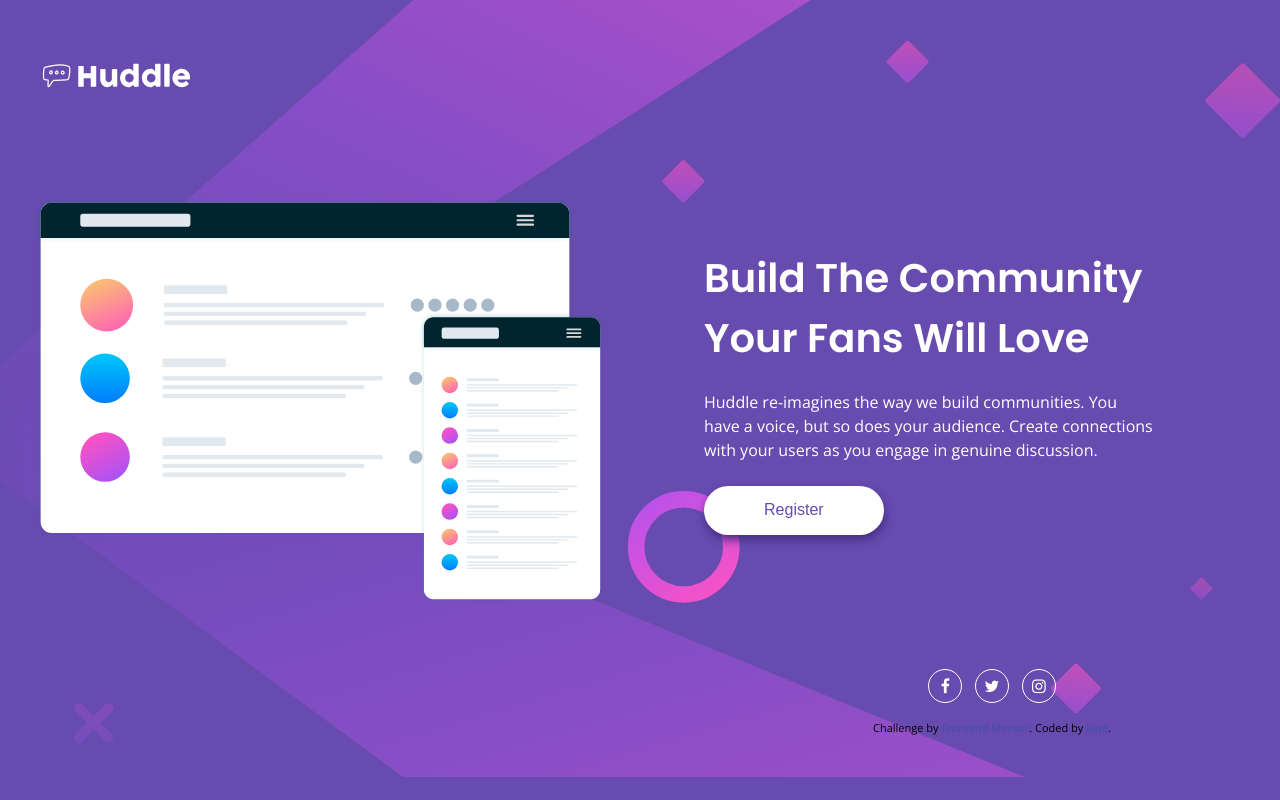
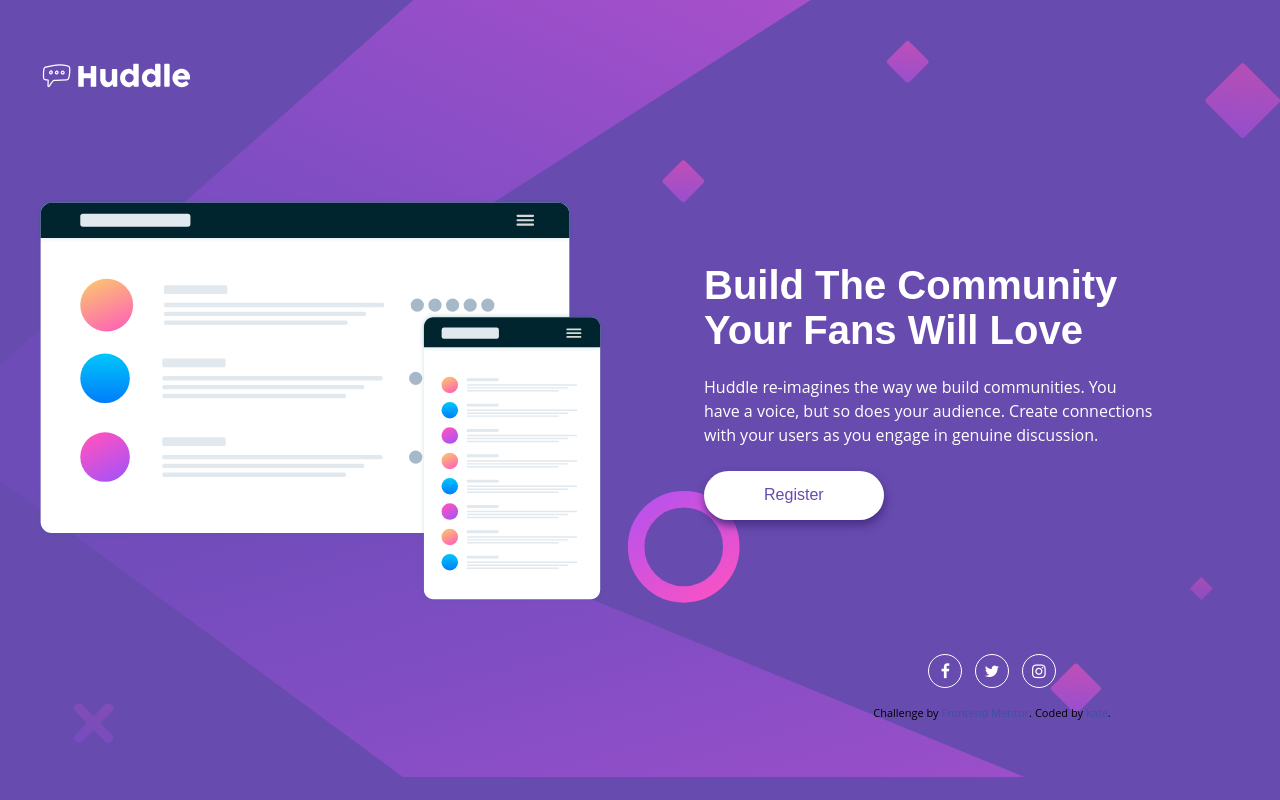
Before and after one commit to sunnyandkate/flexboxProject, a plain HTML site: page index.html in a window 1280 px wide. Drawn offline with nearby package versions, Linux system fonts and the light colour scheme.

Commit message:
Update index.html

```diff
--- a/index.html
+++ b/index.html
@@ -5,8 +5,6 @@
   <meta name="viewport" content="width=device-width, initial-scale=1.0"> <!-- displays site properly based on user's device -->
 
   <link rel="icon" type="image/png" sizes="32x32" href="./images/favicon-32x32.png">
-  <link rel="preconnect" href="https://fonts.gstatic.com">
-  <link href="https://fonts.googleapis.com/css2?family=Open+Sans&family=Poppins:wght@400;600&display=swap" rel="stylesheet">
   <link rel="stylesheet" href="https://cdnjs.cloudflare.com/ajax/libs/font-awesome/4.7.0/css/font-awesome.min.css">
   <link rel="stylesheet" href="styles2.css" type="text/css">
   <title>Frontend Mentor | Huddle landing page with single introductory section</title>
```
